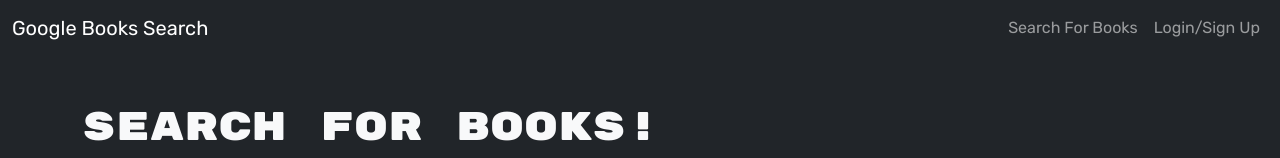
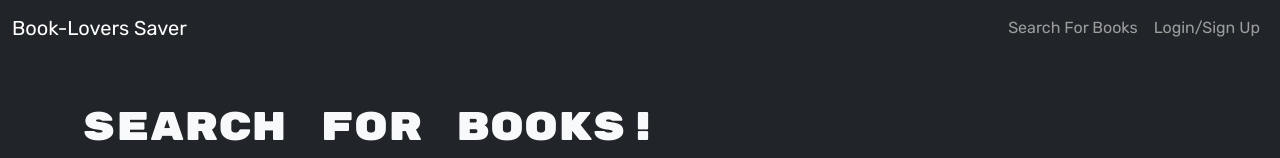
Before and after one commit to ryandarton/book-search-engine, a React (Vite) app in the folder Develop/client/: page / in a window 1280 px wide. Shown: the top 158 px of the page. Built offline with nearby package versions, Linux system fonts and the light colour scheme.

Commit message:
Retitle the app in the navbar

```diff
--- a/Develop/client/src/components/Navbar.jsx
+++ b/Develop/client/src/components/Navbar.jsx
@@ -15,7 +15,7 @@
       <Navbar bg='dark' variant='dark' expand='lg'>
         <Container fluid>
           <Navbar.Brand as={Link} to='/'>
-            Google Books Search
+            Book-Lovers Saver
           </Navbar.Brand>
           <Navbar.Toggle aria-controls='navbar' />
           <Navbar.Collapse id='navbar' className='d-flex flex-row-reverse'>
@@ -39,11 +39,7 @@
         </Container>
       </Navbar>
       {/* set modal data up */}
-      <Modal
-        size='lg'
-        show={showModal}
-        onHide={() => setShowModal(false)}
-        aria-labelledby='signup-modal'>
+      <Modal size='lg' show={showModal} onHide={() => setShowModal(false)} aria-labelledby='signup-modal'>
         {/* tab container to do either signup or login component */}
         <Tab.Container defaultActiveKey='login'>
           <Modal.Header closeButton>
```
